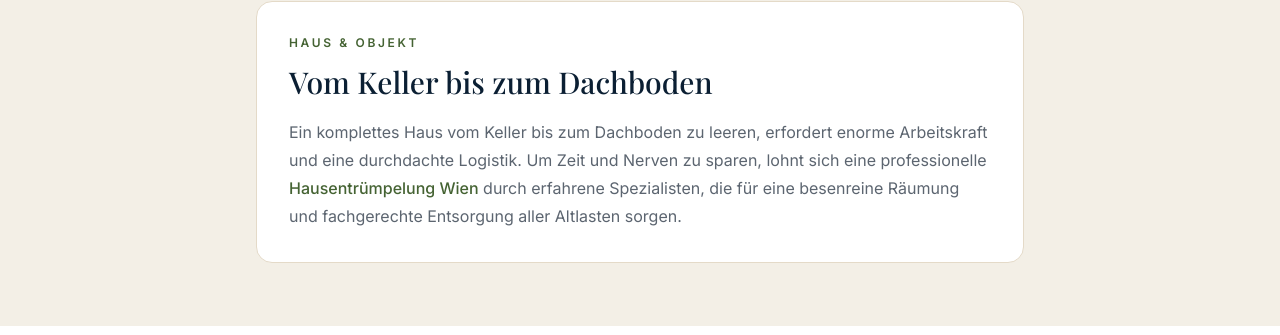
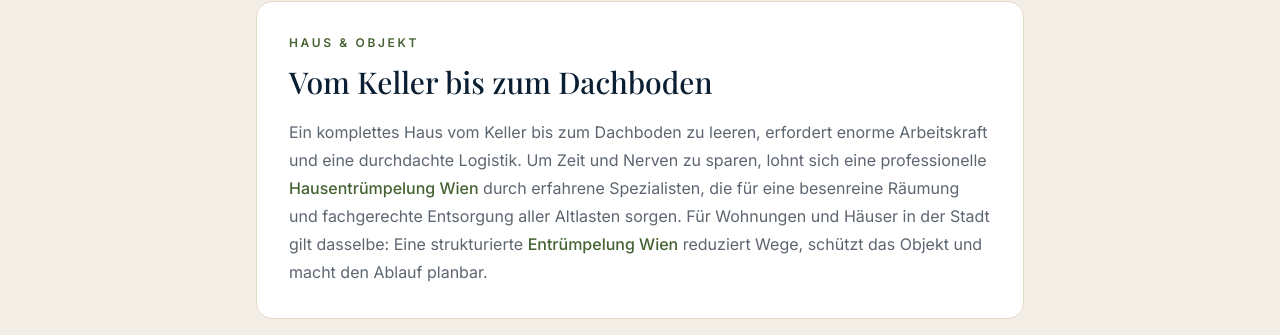
Before and after one commit to geosbs/kusurat, a Next.js app: page / in a window 1280 px wide. Shown: the part 1362-1697 px from the top of the page. Built offline with nearby package versions, Linux system fonts and the light colour scheme; no server answers; the database is empty.

Commit message:
Entrümpelung Wien backlinki > Sofortentrumpelung

```diff
--- a/components/home/OfficeClearanceNote.tsx
+++ b/components/home/OfficeClearanceNote.tsx
@@ -21,7 +21,16 @@ export function OfficeClearanceNote() {
               Hausentrümpelung Wien
             </a>{" "}
             durch erfahrene Spezialisten, die für eine besenreine Räumung und fachgerechte Entsorgung aller Altlasten
-            sorgen.
+            sorgen. Für Wohnungen und Häuser in der Stadt gilt dasselbe: Eine strukturierte{" "}
+            <a
+              href={HOUSE_CLEARANCE_URL}
+              target="_blank"
+              rel="noopener"
+              className="font-medium text-forest underline-offset-2 hover:underline"
+            >
+              Entrümpelung Wien
+            </a>{" "}
+            reduziert Wege, schützt das Objekt und macht den Ablauf planbar.
           </p>
         </article>
       </div>
```
